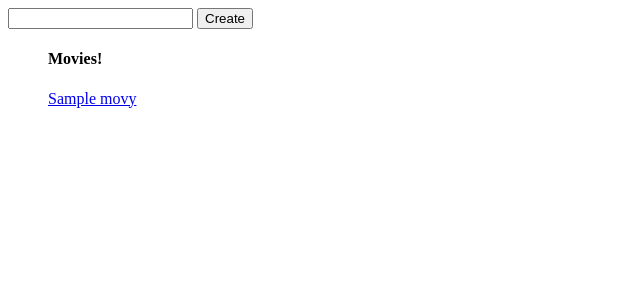
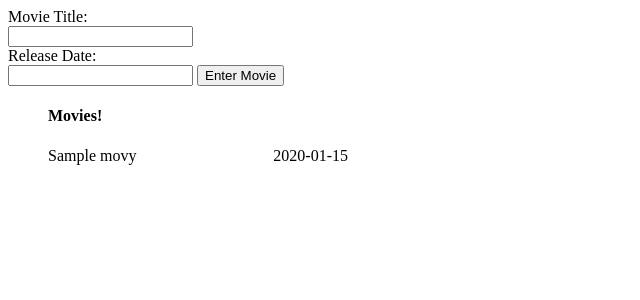
Before and after one commit to dwitka/capstone100, a Flask app: page /movies in a window 1280 px wide. Shown: the top 300 px of the page, without its empty margins (0-640 px from the left). Run offline with Flask 2, Linux system fonts and the light colour scheme; tables that the repository leaves empty hold one stand-in row (values such as "Sample post").

Commit message:
movies.html form takes release_date input

```diff
--- a/app.py
+++ b/app.py
@@ -52,10 +52,10 @@ def create_app(test_config=None):
                 'description': 'Do not have permission to add movies.'
             }, 403)
         else:
-            data = request.form.get('title')
-            print(data)
-        if data:
-            movie = Movie(title=data)
+            data_t = request.form.get('title')
+            data_rd = request.form.get('release_date')
+        if data_t:
+            movie = Movie(title=data_t, release_date=data_rd)
             movie.insert()
         else:
             abort(401)
--- a/templates/movies.html
+++ b/templates/movies.html
@@ -4,15 +4,22 @@
 	</head>
 	<body>
 		<form method="post" action="/movies">
-			<input type="text" name="title" />
-			<input type="submit" value="Create" />
+			<label for="movie title">Movie Title:</label><br>
+			<input type="text" id="movie title" name="title"><br>
+			<label for="release date">Release Date:</label><br>
+			<input type="text" id="release date" name="release_date">
+			<input type="submit" value="Enter Movie" />
 		</form>
 	<body>
-		<ul style="list-style-type:none;">
+		<ul style="list-style-type:none; width:300px;">
         	<li><h4><b>{{ list_header }}</b></h4></li>
 		{#loop through movies and render them in list#}
         	{% for movie in movies %}
-            		<li><a href="#">{{ movie.title }}</a></li>
+		<li>
+			{{ movie.title }}
+			<label style="float:right;">{{ movie.release_date }}</label>
+		</li>
+
         	{% endfor %}
     		</ul>
 	</body>
```
